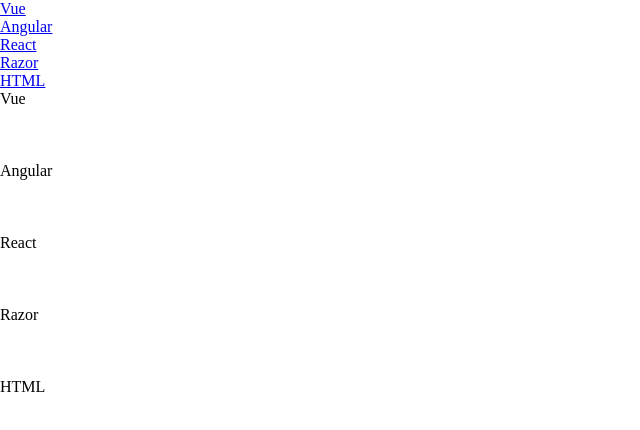
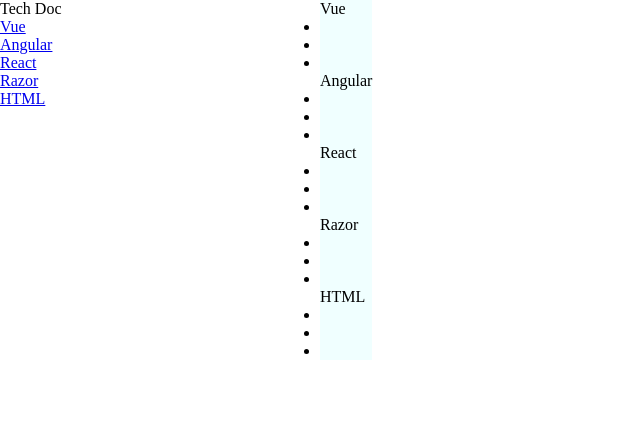
Before and after one commit to StevenJBurns/fcc-technical-documentation-page, a plain HTML site: page index.html in a window 1280 px wide. Shown: the whole page, without its empty margins (0-640 px from the left). Drawn offline with Linux system fonts and the light colour scheme.

Commit message:
Passing 16 of 16 tests for FCC user story requirements -- needs content and style like the other projects

```diff
--- a/index.css
+++ b/index.css
@@ -3,12 +3,19 @@
   padding: 0
 }
 
-@media screen and (max-width: 720px) {
-  main {
-    background: azure
+@media screen and (min-width: 720px) {
+  #main-doc {
+    background: azure;
+    margin-left: 320px;
+    position: absolute
   }
 
-  .navbar {
-    left: 0
+  #navbar {
+    position: fixed;
+    top: 0;
+    left: 0;
+    height: 100%;
+    width: 320px;
+    min-width: 288px;
   }
 }
--- a/index.html
+++ b/index.html
@@ -8,9 +8,8 @@
     <title>FCC &bull; Texhnical Documentation Page</title>
   </head>
   <body>
-    <header id="header"></header>
     <nav id="navbar">
-      <header></header>
+      <header id="header">Tech Doc</header>
       <ul>
         <li><a href="#vue" class="nav-link">Vue</a></li>
         <li><a href="#angular" class="nav-link">Angular</a></li>
```
